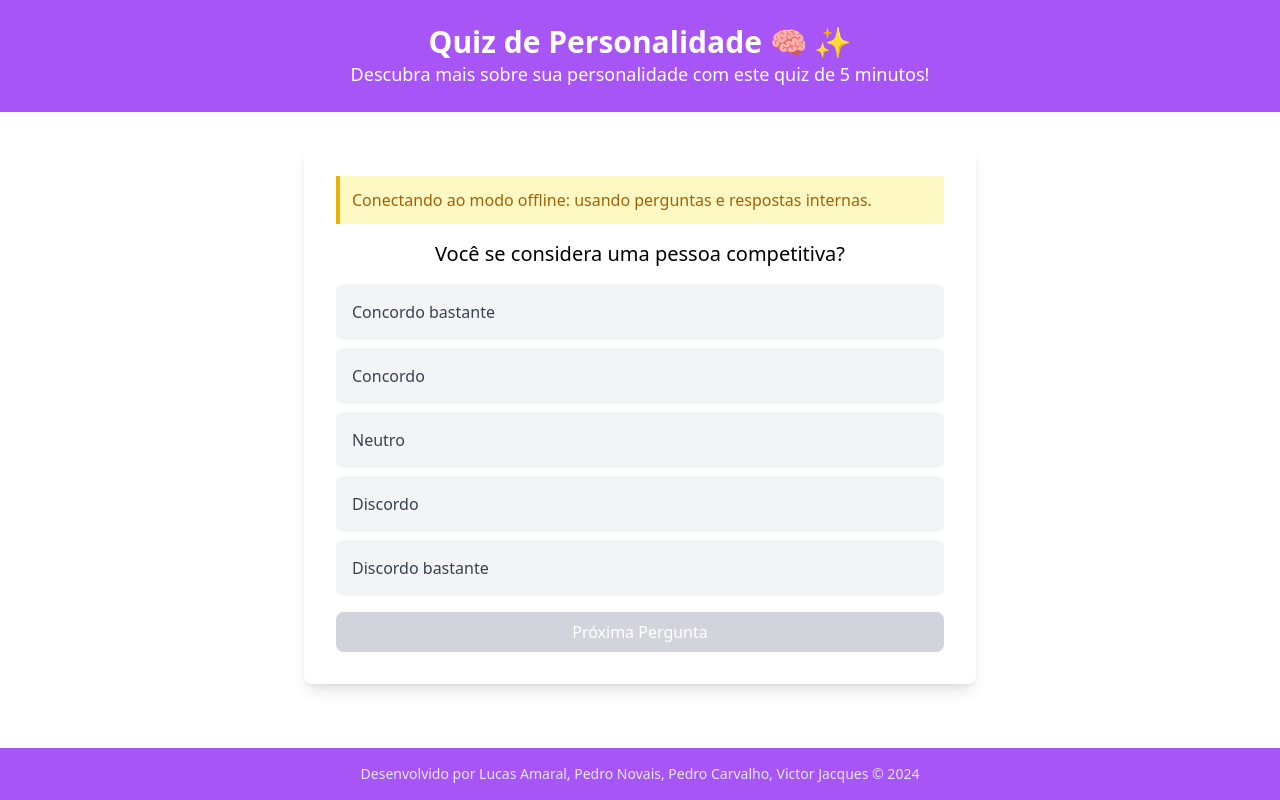
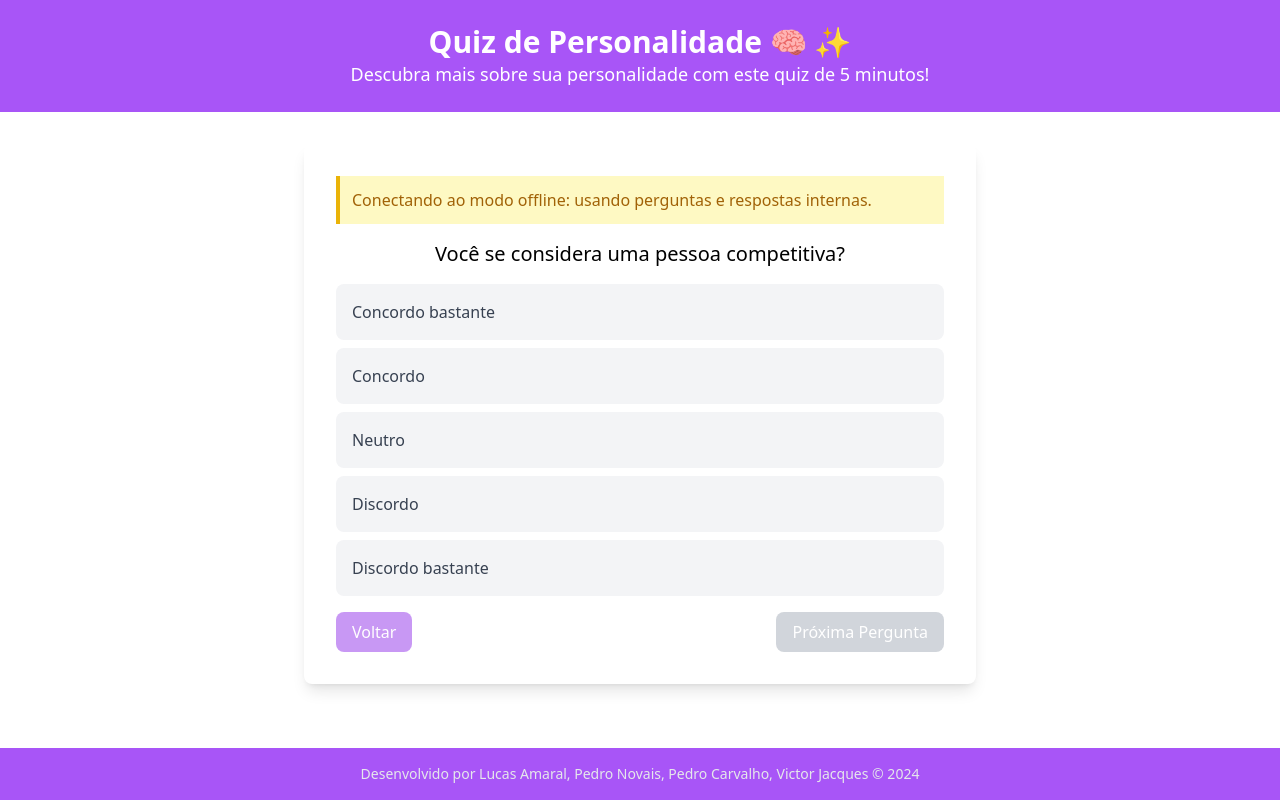
Before and after one commit to PedroSmaxY/insight-web-app, a React (Vite) app: page / in a window 1280 px wide. Both pictures are taken after a click on the button "Iniciar Quiz". Built offline with nearby package versions, Linux system fonts and the light colour scheme; no server answers.

Commit message:
Add previous question functionality and enhance button layout in QuizQuestions component

```diff
--- a/src/components/QuizQuestions.jsx
+++ b/src/components/QuizQuestions.jsx
@@ -88,6 +88,29 @@ const QuizQuestions = ({ onQuizComplete }) => {
     }
   };
 
+  const handlePreviousQuestion = () => {
+    if (currentQuestion > 1) {
+      setCurrentQuestion((prev) => prev - 1);
+      setSelectedAnswer(answers[answers.length - 1] || null);
+      setAnswers((prevAnswers) => prevAnswers.slice(0, -1));
+    } else if (perfil === "influencia") {
+      setPerfil("dominancia");
+      setCurrentQuestion(5);
+      setSelectedAnswer(answers[4] || null);
+      setAnswers((prevAnswers) => prevAnswers.slice(0, -1));
+    } else if (perfil === "estabilidade") {
+      setPerfil("influencia");
+      setCurrentQuestion(5);
+      setSelectedAnswer(answers[9] || null);
+      setAnswers((prevAnswers) => prevAnswers.slice(0, -1));
+    } else if (perfil === "conformidade") {
+      setPerfil("estabilidade");
+      setCurrentQuestion(5);
+      setSelectedAnswer(answers[14] || null);
+      setAnswers((prevAnswers) => prevAnswers.slice(0, -1));
+    }
+  };
+
   const submitAnswers = async () => {
     if (useInternalQuestions) {
       const fallbackResults = {
@@ -160,10 +183,18 @@ const QuizQuestions = ({ onQuizComplete }) => {
           </li>
         ))}
       </ul>
+      <div className="flex justify-between">
+        <button
+          onClick={handlePreviousQuestion}
+          disabled={perfil === "dominancia" && currentQuestion === 1}
+          className="py-2 px-4 rounded-lg text-white bg-purple-600 hover:bg-purple-700 disabled:opacity-50"
+        >
+          Voltar
+        </button>
         <button
           onClick={handleNextQuestion}
           disabled={!selectedAnswer}
-        className={`w-full py-2 px-4 rounded-lg text-white  ${
+          className={`py-2 px-4 rounded-lg text-white ${
             selectedAnswer
               ? "bg-purple-600 hover:bg-purple-700"
               : "bg-gray-300 cursor-not-allowed"
@@ -171,6 +202,7 @@ const QuizQuestions = ({ onQuizComplete }) => {
         >
           Próxima Pergunta
         </button>
+      </div>
     </div>
   );
 };
```
Lines whose indentation alone changed are shown as unchanged.
